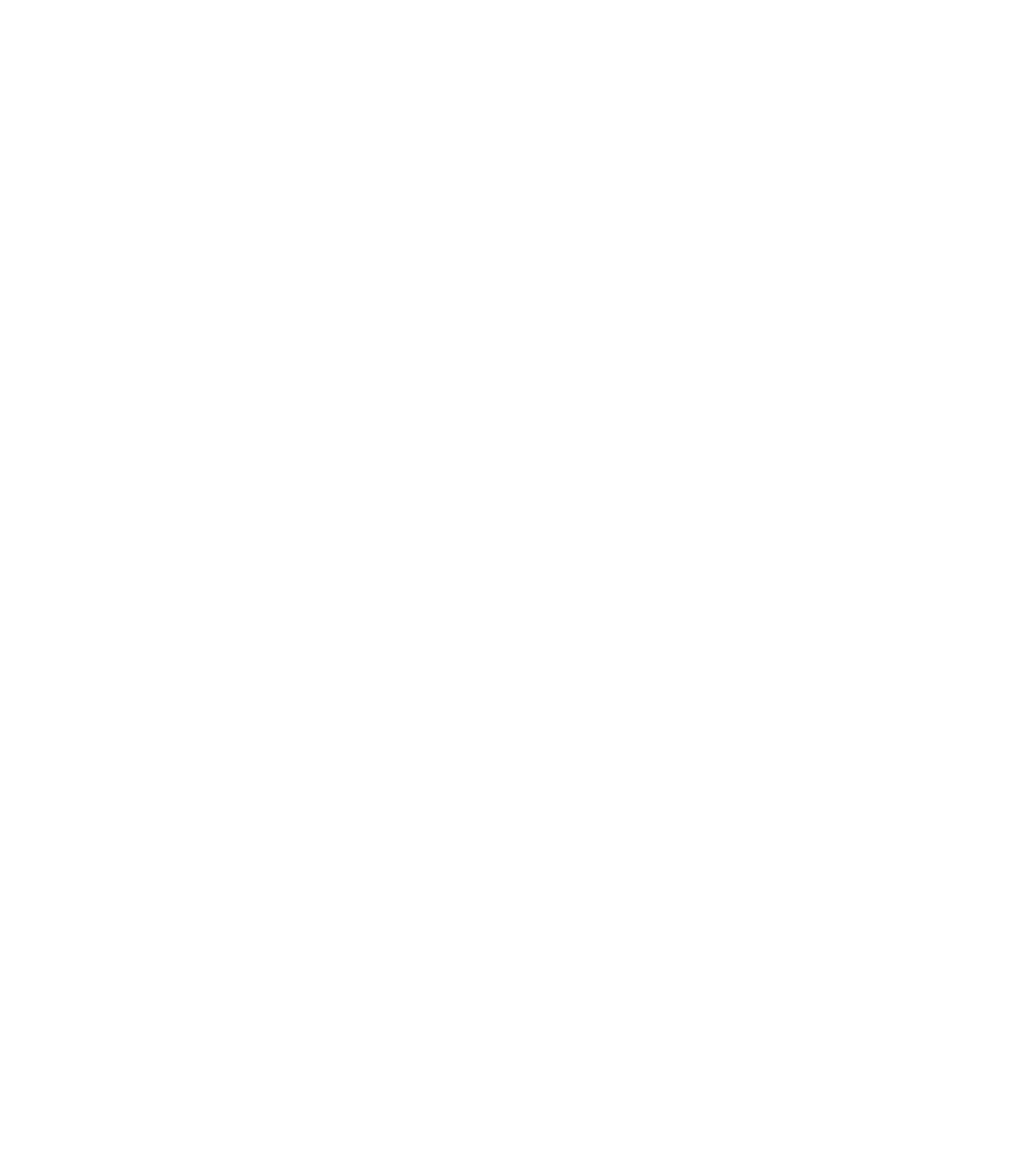
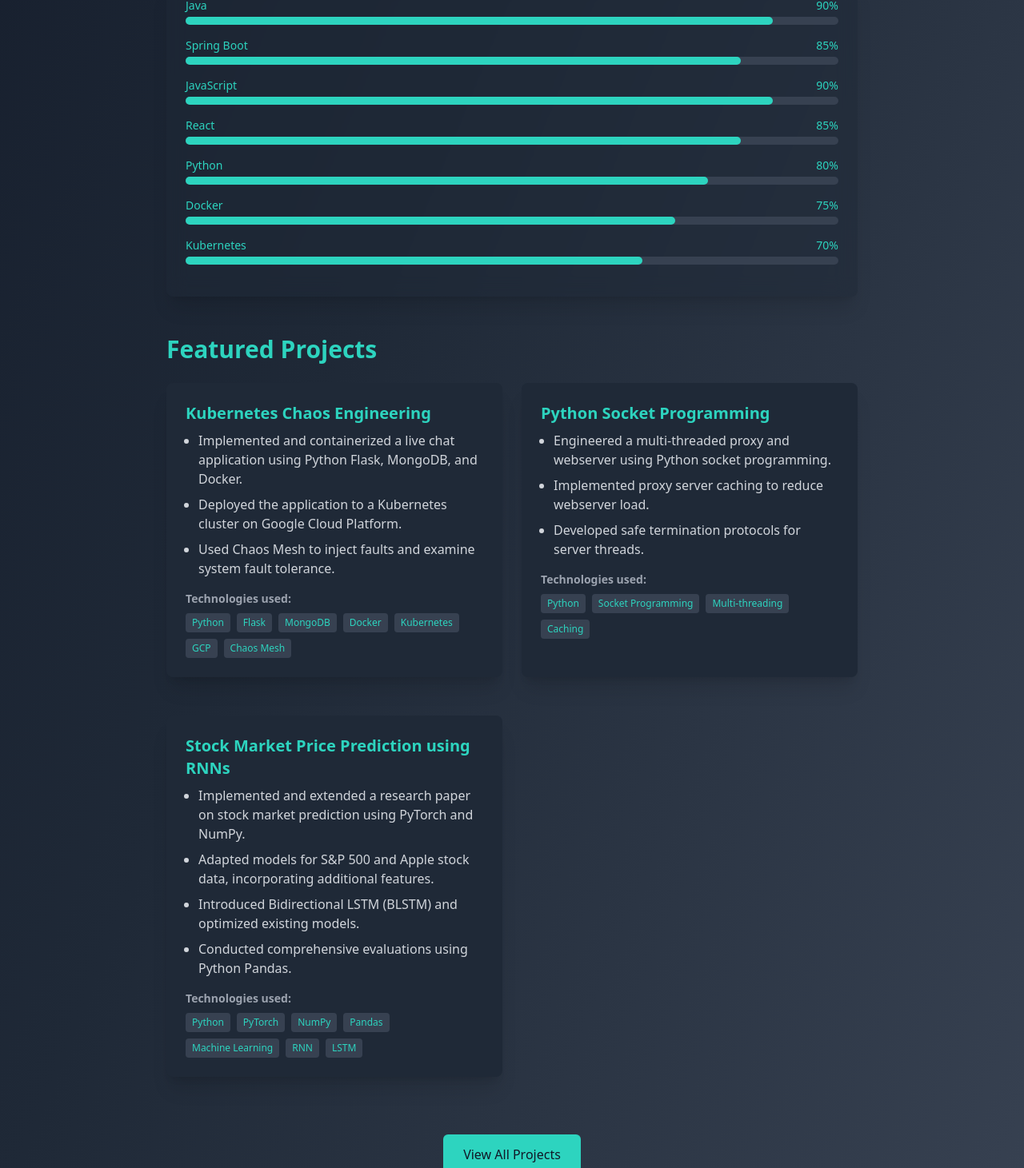
Before and after one commit to levi1462/portfolio-website, a Next.js app in the folder my_portfolio/: page /about in a window 1280 px wide. Shown: the part 1659-3120 px from the top of the page at 80% size. Before the commit the page ends 1620 px from the top, so only its background shows below. Built offline with nearby package versions, Linux system fonts and the light colour scheme.

Commit message:
Updated about me
Added skills and and projects to about me page

```diff
--- a/my_portfolio/src/app/about/page.tsx
+++ b/my_portfolio/src/app/about/page.tsx
@@ -78,6 +78,122 @@
   );
 };
 
+interface Skill {
+  skill: string;
+  level: number;
+}
+
+const SkillBar: React.FC<Skill> = ({ skill, level }) => {
+  const [width, setWidth] = useState<number>(0);
+  const ref = useRef<HTMLDivElement>(null);
+
+  useEffect(() => {
+    const observer = new IntersectionObserver(
+      ([entry]) => {
+        if (entry.isIntersecting) {
+          setWidth(level);
+        }
+      },
+      { threshold: 0.5 }
+    );
+
+    if (ref.current) {
+      observer.observe(ref.current);
+    }
+
+    return () => {
+      if (ref.current) {
+        observer.unobserve(ref.current);
+      }
+    };
+  }, [level]);
+
+  return (
+    <div className="mb-4" ref={ref}>
+      <div className="flex justify-between mb-1">
+        <span className="text-sm font-medium text-teal-400">{skill}</span>
+        <span className="text-sm font-medium text-teal-400">{level}%</span>
+      </div>
+      <div className="w-full bg-gray-700 rounded-full h-2.5">
+        <div
+          className="bg-teal-400 h-2.5 rounded-full transition-all duration-1000 ease-out"
+          style={{ width: `${width}%` }}
+        ></div>
+      </div>
+    </div>
+  );
+};
+
+interface Project {
+  title: string;
+  description: string[];
+  technologies: string[];
+}
+
+const ProjectCard: React.FC<Project> = ({
+  title,
+  description,
+  technologies,
+}) => {
+  const [isExpanded, setIsExpanded] = useState<boolean>(false);
+  const [isVisible, setIsVisible] = useState<boolean>(false);
+  const ref = useRef<HTMLDivElement>(null);
+
+  useEffect(() => {
+    const observer = new IntersectionObserver(
+      ([entry]) => {
+        if (entry.isIntersecting) {
+          setIsVisible(true);
+        }
+      },
+      { threshold: 0.5 }
+    );
+
+    if (ref.current) {
+      observer.observe(ref.current);
+    }
+
+    return () => {
+      if (ref.current) {
+        observer.unobserve(ref.current);
+      }
+    };
+  }, []);
+
+  return (
+    <div
+      ref={ref}
+      className={`bg-gray-800 rounded-lg shadow-xl p-6 mb-6 transition-all duration-1000 ${
+        isVisible ? "opacity-100 translate-y-0" : "opacity-0 translate-y-10"
+      }`}
+    >
+      <h3 className="text-xl font-bold text-teal-400 mb-2">{title}</h3>
+      <ul className="text-gray-300 mb-4 list-disc pl-4">
+        {description.map((item, index) => (
+          <li key={index} className="mb-2">
+            {item}
+          </li>
+        ))}
+      </ul>
+      <div className="mt-4">
+        <h4 className="text-sm font-semibold text-gray-400 mb-2">
+          Technologies used:
+        </h4>
+        <div className="flex flex-wrap gap-2">
+          {technologies.map((tech, index) => (
+            <span
+              key={index}
+              className="bg-gray-700 text-teal-400 text-xs px-2 py-1 rounded"
+            >
+              {tech}
+            </span>
+          ))}
+        </div>
+      </div>
+    </div>
+  );
+};
+
 export default function About() {
   const timeline = [
     {
@@ -109,6 +225,68 @@
         "Developed a Java-based web service for converting PDFs to text documents.",
         "Deployed using Apache Tomcat and Spring Boot.",
         "Tracked metrics with SQL Server and H2 Database.",
+      ],
+    },
+  ];
+
+  const skills = [
+    { skill: "Java", level: 90 },
+    { skill: "Spring Boot", level: 85 },
+    { skill: "JavaScript", level: 90 },
+    { skill: "React", level: 85 },
+    { skill: "Python", level: 80 },
+    { skill: "Docker", level: 75 },
+    { skill: "Kubernetes", level: 70 },
+  ];
+
+  const projects = [
+    {
+      title: "Kubernetes Chaos Engineering",
+      description: [
+        "Implemented and containerized a live chat application using Python Flask, MongoDB, and Docker.",
+        "Deployed the application to a Kubernetes cluster on Google Cloud Platform.",
+        "Used Chaos Mesh to inject faults and examine system fault tolerance.",
+      ],
+      technologies: [
+        "Python",
+        "Flask",
+        "MongoDB",
+        "Docker",
+        "Kubernetes",
+        "GCP",
+        "Chaos Mesh",
+      ],
+    },
+    {
+      title: "Python Socket Programming",
+      description: [
+        "Engineered a multi-threaded proxy and webserver using Python socket programming.",
+        "Implemented proxy server caching to reduce webserver load.",
+        "Developed safe termination protocols for server threads.",
+      ],
+      technologies: [
+        "Python",
+        "Socket Programming",
+        "Multi-threading",
+        "Caching",
+      ],
+    },
+    {
+      title: "Stock Market Price Prediction using RNNs",
+      description: [
+        "Implemented and extended a research paper on stock market prediction using PyTorch and NumPy.",
+        "Adapted models for S&P 500 and Apple stock data, incorporating additional features.",
+        "Introduced Bidirectional LSTM (BLSTM) and optimized existing models.",
+        "Conducted comprehensive evaluations using Python Pandas.",
+      ],
+      technologies: [
+        "Python",
+        "PyTorch",
+        "NumPy",
+        "Pandas",
+        "Machine Learning",
+        "RNN",
+        "LSTM",
       ],
     },
   ];
@@ -186,6 +364,32 @@
             />
           ))}
         </div>
+
+        <h2 className="text-3xl font-semibold text-teal-400 mt-12 mb-6">
+          Skills
+        </h2>
+        <div className="bg-gray-800 bg-opacity-50 backdrop-blur-md rounded-lg shadow-xl p-6 mb-12">
+          {skills.map((skill, index) => (
+            <SkillBar key={index} {...skill} />
+          ))}
+        </div>
+
+        <h2 className="text-3xl font-semibold text-teal-400 mt-12 mb-6">
+          Featured Projects
+        </h2>
+        <div className="grid grid-cols-1 md:grid-cols-2 gap-6">
+          {projects.map((project, index) => (
+            <ProjectCard key={index} {...project} />
+          ))}
+        </div>
+        <div className="text-center mt-12">
+          <Link
+            href="/projects"
+            className="inline-flex items-center px-6 py-3 border border-transparent text-base font-medium rounded-md text-gray-900 bg-teal-400 hover:bg-teal-500 transition duration-300 ease-in-out transform hover:scale-105"
+          >
+            View All Projects
+          </Link>
+        </div>
       </main>
     </div>
   );
--- a/my_portfolio/src/app/page.tsx
+++ b/my_portfolio/src/app/page.tsx
@@ -34,7 +34,7 @@
 export default function Home() {
   const { displayedText, isTypingComplete } = useTypingEffect(
     "Hello, my name is Levi Mickelson",
-    150
+    125
   );
   return (
     <div className="min-h-screen bg-gradient-to-br from-gray-900 via-gray-800 to-gray-700 flex flex-col">
--- /dev/null
+++ b/my_portfolio/src/app/projects/page.tsx
@@ -0,0 +1,3 @@
+export default function () {
+  return <h1>Projects</h1>;
+}
```
